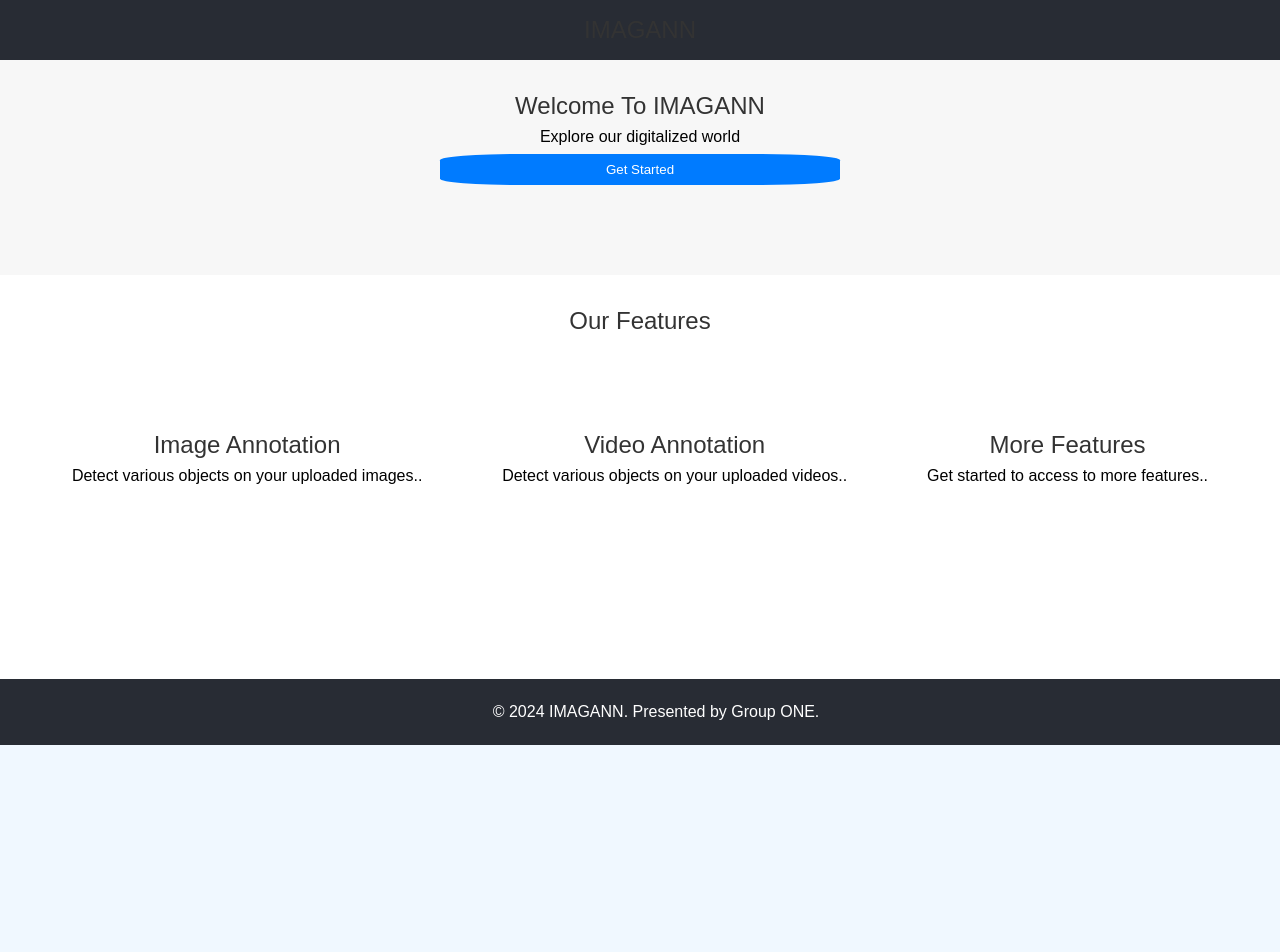
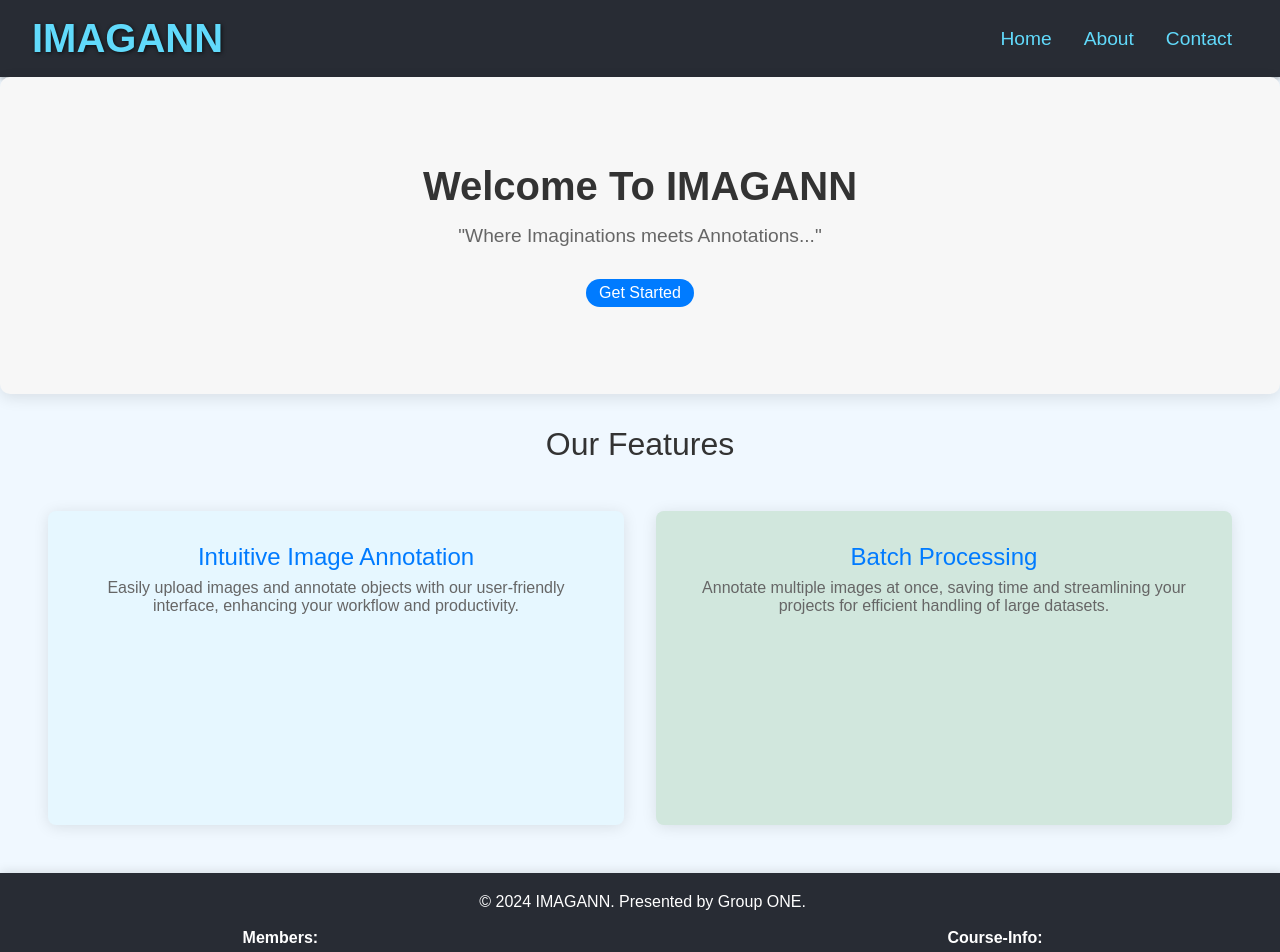
Before and after one commit to NevilleSuh/IMAGANN, a React (Create React App) app: page / in a window 1280 px wide. Shown: the top 952 px of the page. Before the commit the page ends 800 px from the top, so only its background shows below. Built offline with nearby package versions, Linux system fonts and the light colour scheme.

Commit message:
Huge amount of changes done on landing page on all the components

```diff
--- a/package.json
+++ b/package.json
@@ -3,6 +3,8 @@
   "version": "0.1.0",
   "private": true,
   "dependencies": {
+    "@fortawesome/free-brands-svg-icons": "^6.7.2",
+    "@fortawesome/react-fontawesome": "^0.2.2",
     "@testing-library/jest-dom": "^5.17.0",
     "@testing-library/react": "^13.4.0",
     "@testing-library/user-event": "^13.5.0",
--- a/src/App.css
+++ b/src/App.css
@@ -1,154 +1,129 @@
-/* Global Styles */
 body {
   margin: 0;
   font-family: Arial, Helvetica, sans-serif;
-  background-color: #f0f8ff; /* Light background color for the body */
+  background-color: #f0f8ff;
 }
 
 h1, h2, h3 {
   margin: 0;
-  text-align: center; /* Center headings */
-  color: #333; /* Darker color for better contrast */
-  font-weight: normal; /* Avoid bold if causing blur */
-  font-size: 24px; /* Adjust size as necessary */
+  text-align: center;
+  color: #333;
+  font-weight: normal;
+  font-size: 24px;
 }
 
 p {
   margin: 0.5rem 0;
 }
 
-/* Button Styles */
 button {
   cursor: pointer;
   border-radius: 5px;
-  padding: 10px 15px; /* Added padding for buttons */
-  border: none; /* Remove default border */
-  color: white; /* Button text color */
-  background-color: #007bff; /* Primary color */
-  transition: background-color 0.3s ease, transform 0.2s; /* Smooth transition */
+  padding: 10px 15px;
+  border: none;
+  color: white;
+  background-color: #007bff;
+  transition: background-color 0.3s ease, transform 0.2s;
 }
 
 button:hover {
-  background-color: #0056b3; /* Darker shade for hover effect */
-  transform: translateY(-2px); /* Slight lift on hover */
+  background-color: #0056b3;
+  transform: translateY(-2px);
 }
 
 button:disabled {
-  background-color: #cccccc; /* Gray for disabled buttons */
-  cursor: not-allowed; /* Change cursor style */
+  background-color: #cccccc;
+  cursor: not-allowed;
 }
 
-/* Container Styles */
 .container {
-  max-width: 800px; /* Limit width for better readability */
-  margin: 0 auto; /* Center the container */
-  padding: 20px; /* Add padding for layout */
-  background-color: white; /* White background for main content */
-  border-radius: 8px; /* Rounded corners */
-  box-shadow: 0 2px 15px rgba(0, 0, 0, 0.1); /* Soft shadow for depth */
+  max-width: 800px;
+  margin: 0 auto;
+  padding: 20px;
+  background-color: white;
+  border-radius: 8px;
+  box-shadow: 0 2px 15px rgba(0, 0, 0, 0.1);
 }
 
-/* Form Styles */
 form {
   display: flex;
-  flex-direction: column; /* Stack children vertically */
-  align-items: center; /* Center align items */
+  flex-direction: column;
+  align-items: center;
 }
 
-/* Label Form Styles */
 .label-form {
-  display: flex; /* Use flexbox for centering */
-  flex-direction: column; /* Stack items vertically */
-  align-items: center; /* Center align items */
-  margin-bottom: 20px; /* Space below the label form */
-  padding: 20px; /* Padding for better spacing */
-  border: 1px solid #007bff; /* Border for the label form */
-  border-radius: 8px; /* Rounded corners */
-  background-color: #f9f9f9; /* Light background for the form */
+  display: flex;
+  flex-direction: column;
+  align-items: center;
+  margin-bottom: 20px;
+  padding: 20px;
+  border: 1px solid #007bff;
+  border-radius: 8px;
+  background-color: #f9f9f9;
 }
 
-/* Header for Label Form */
 .label-form h2 {
-  color: #007bff; /* Primary color for section headers */
-  padding: 10px 0; /* Space above and below headers */
+  color: #007bff;
+  padding: 10px 0;
 }
 
-/* Input Field Styles */
 input[type="text"],
 input[type="file"],
 select {
-  padding: 12px 15px; /* More padding for comfort */
-  border: 1px solid #007bff; /* Consistent border color */
-  border-radius: 5px; /* Rounded corners */
-  width: 100%; /* Full width of the form */
-  max-width: 400px; /* Limit max width for better appearance */
-  margin-bottom: 15px; /* Space below inputs */
-  font-size: 16px; /* Increase font size */
-  transition: border-color 0.3s ease, box-shadow 0.3s ease; /* Smooth transitions */
+  padding: 12px 15px;
+  border: 1px solid #007bff;
+  border-radius: 5px;
+  width: 100%;
+  max-width: 400px;
+  margin-bottom: 15px;
+  font-size: 16px;
+  transition: border-color 0.3s ease, box-shadow 0.3s ease;
 }
 
 input[type="text"]:focus,
 select:focus {
-  border-color: #0056b3; /* Darker border on focus */
-  box-shadow: 0 0 5px rgba(0, 123, 255, 0.5); /* Soft glow effect */
+  border-color: #0056b3;
+  box-shadow: 0 0 5px rgba(0, 123, 255, 0.5);
 }
 
-/* Centering Styles for Inputs and Button */
 .label-form form {
-  display: flex; /* Use flexbox for centering */
-  flex-direction: column; /* Stack items vertically */
-  align-items: center; /* Center align items */
+  display: flex;
+  flex-direction: column;
+  align-items: center;
 }
 
-/* Adjust Button Styles */
-button {
-  cursor: pointer;
-  border-radius: 5px;
-  padding: 10px 15px; /* Added padding for buttons */
-  border: none; /* Remove default border */
-  color: white; /* Button text color */
-  background-color: #007bff; /* Primary color */
-  transition: background-color 0.3s ease, transform 0.2s; /* Smooth transition */
-  width: 100%; /* Full width for the button */
-  max-width: 400px; /* Limit max width for better appearance */
-}
-
-/* Annotation Canvas Styles */
 .annotation-canvas {
   position: relative;
   width: 100%;
   height: 500px;
-  background-color: #e6f7ff; /* Light blue background for the canvas */
+  background-color: #e6f7ff;
   background-size: contain;
-  background-position: center; /* Center the background image */
+  background-position: center;
   background-repeat: no-repeat;
   cursor: crosshair;
-  display: flex; /* Enable flexbox for centering */
-  align-items: center; /* Center items vertically */
-  justify-content: center; /* Center items horizontally */
-  margin-bottom: 20px; /* Space below the canvas */
+  display: flex;
+  align-items: center;
+  justify-content: center;
+  margin-bottom: 20px;
 }
 
-/* Centering Images in Annotation Canvas */
 .annotation-canvas img {
-  max-width: 100%; /* Ensure the image is responsive */
-  max-height: 100%; /* Ensure the image is responsive */
-  margin: auto; /* Center the image */
-  display: block; /* Make sure the image is a block element */
-  border: none; /* Remove any border */
+  max-width: 100%;
+  max-height: 100%;
+  margin: auto;
+  display: block;
+  border: none;
 }
 
-/* Additional Styling for Forms */
 .image-uploader {
-  margin-bottom: 20px; /* Space between sections */
+  margin-bottom: 20px;
 }
 
-.project-form h2{
-    color: #007bff; /* Primary color for section headers */
-    padding: 10px 0; /* Space above and below headers */
+.project-form h2 {
+  color: #007bff;
+  padding: 10px 0;
 }
 
-/* Annotation Box Styles */
 .annotation-box {
   position: absolute;
   border: 2px solid red;
@@ -160,7 +135,7 @@ button {
 }
 
 .annotation-box span {
-  color: black; /* Text color for label */
+  color: black;
   z-index: 1;
 }
 
@@ -173,41 +148,137 @@ button {
   z-index: 1;
 }
 
-/* Image Uploader Styles */
-.image-uploader {
-  margin-bottom: 20px; /* Space below the uploader */
+.image-uploader input[type="file"] {
+  padding: 10px;
+  border: 1px solid #007bff;
+  border-radius: 5px;
+  background-color: white;
+  cursor: pointer;
 }
 
-.image-uploader input[type="file"] {
-  padding: 10px; /* Padding for the file input */
-  border: 1px solid #007bff; /* Border color */
-  border-radius: 5px; /* Rounded corners */
-  background-color: white; /* Background color */
-  cursor: pointer; /* Pointer cursor for file input */
-}
-
-/* Project Form Styles */
 .project-form {
   margin-bottom: 50px;
   margin-top: 50px;
 }
 
-/* Button Container Styles */
 .button-container {
-  display: flex; /* Use flexbox for alignment */
-  justify-content: center; /* Center the buttons horizontally */
-  margin: 20px 0; /* Add some margin above and below */
+  display: flex;
+  justify-content: center;
+  margin: 20px 0;
 }
 
-/* Button Styles */
 .button-container button {
-  width: 120px; /* Set a fixed width for the buttons */
-  margin: 0 10px; /* Add some spacing between buttons */
+  width: 120px;
+  margin: 0 10px;
 }
 
-/* File input styles */
 .file-input {
   display: flex;
   justify-content: center;
   margin: 20px 0;
 }
+
+footer {
+  background-color: #282c34;
+  color: white;
+  text-align: center;
+  padding: 1rem;
+  width: 100%;
+  box-shadow: 0 -2px 10px rgba(0, 0, 0, 0.1);
+}
+
+.header {
+  padding: 1rem 2rem;
+  background-color: #282c34;
+  color: white;
+  display: flex;
+  justify-content: space-between;
+  align-items: center;
+  box-shadow: 0 2px 5px rgba(0, 0, 0, 0.3);
+}
+
+.header-title {
+  font-size: 2.5rem; /* Increased font size */
+  font-weight: bold; /* Ensure it's bold */
+  margin: 0;
+  color: #61dafb; /* Bright color for visibility */
+  text-shadow: 1px 1px 4px rgba(0, 0, 0, 0.7); /* Added text shadow for contrast */
+}
+
+.nav-list {
+  list-style: none;
+  display: flex;
+  margin: 0;
+  padding: 0;
+}
+
+.nav-item {
+  margin: 0 1rem;
+}
+
+.nav-link {
+  color: #61dafb; /* Same bright color as the title */
+  text-decoration: none;
+  font-size: 1.2rem; /* Slightly larger text */
+  transition: color 0.3s;
+}
+
+.nav-link:hover {
+  color: #ffffff; /* Change color on hover */
+}
+
+.features-section {
+  padding: 2rem;
+  background-color: #f0f8ff; /* Light background for contrast */
+  text-align: center;
+}
+
+.features-title {
+  font-size: 2rem;
+  margin-bottom: 2rem;
+  color: #333;
+}
+
+.features-container {
+  display: flex;
+  justify-content: space-between; /* Space out the feature cards evenly */
+  align-items: flex-start;
+}
+
+.feature-card {
+  background-color: #ffffff; /* Base color for the cards */
+  border-radius: 8px;
+  box-shadow: 0 2px 15px rgba(0, 0, 0, 0.1);
+  padding: 2rem;
+  margin: 1rem;
+  flex: 1; /* Allow cards to grow equally */
+  height: 250px; /* Set a fixed height for the cards */
+  transition: transform 0.3s;
+}
+
+/* Individual feature card background colors */
+.feature-card:nth-child(1) {
+  background-color: #e6f7ff; /* Light blue */
+}
+
+.feature-card:nth-child(2) {
+  background-color: #d1e7dd; /* Light green */
+}
+
+.feature-card:nth-child(3) {
+  background-color: #fff3cd; /* Light yellow */
+}
+
+.feature-card:hover {
+  transform: translateY(-5px);
+}
+
+.feature-title {
+  font-size: 1.5rem;
+  color: #007bff; /* Primary color for titles */
+  margin-bottom: 0.5rem;
+}
+
+.feature-description {
+  color: #666; /* Subtle color for descriptions */
+}
--- a/src/components/Features.js
+++ b/src/components/Features.js
@@ -1,20 +1,47 @@
-import React from 'react';
+import React, { useEffect, useState } from 'react';
+import '../App.css'; // Ensure this is correct if you have global styles
 
-function Features(){
+function Features() {
     const features = [
-        {id: 1, title: 'Image Annotation', description: 'Detect various objects on your uploaded images..'},
-        {id: 2, title: 'Video Annotation', description: 'Detect various objects on your uploaded videos..'},
-        {id: 3, title: 'More Features', description: 'Get started to access to more features..'}
+        {
+            id: 1,
+            title: 'Intuitive Image Annotation',
+            description: 'Easily upload images and annotate objects with our user-friendly interface, enhancing your workflow and productivity.'
+        },
+        {
+            id: 2,
+            title: 'Batch Processing',
+            description: 'Annotate multiple images at once, saving time and streamlining your projects for efficient handling of large datasets.'
+        },
+        {
+            id: 3,
+            title: 'Customizable Annotations',
+            description: 'Utilize a variety of annotation tools and options to tailor your annotations to specific project needs, ensuring precision and clarity.'
+        }
     ];
 
-    return(
-        <section style={{padding: '2rem', backgroundColor: '#fff', height: '9cm'}}>
-            <h2>Our Features</h2>
-            <div style={{display: 'flex', justifyContent: 'space-around', alignItems: 'center', marginTop: '5rem'}}>
-                {features.map((feature)=>(
-                    <div key={feature.id} style={{textAlign: 'center', margin: '1rem'}}>
-                        <h3>{feature.title}</h3>
-                        <p>{feature.description}</p>
+    const [displayedFeatures, setDisplayedFeatures] = useState([]);
+    const [currentIndex, setCurrentIndex] = useState(0);
+
+    useEffect(() => {
+        if (currentIndex < features.length) {
+            const timeout = setTimeout(() => {
+                setDisplayedFeatures((prev) => [...prev, features[currentIndex]]);
+                setCurrentIndex((prevIndex) => prevIndex + 1);
+            }, 2000); // Change features every 2 seconds
+
+            return () => clearTimeout(timeout);
+        }
+    }, [currentIndex]);
+
+    return (
+        <section className="features-section">
+            <h2 className="features-title">Our Features</h2>
+            <div className="features-container">
+                {displayedFeatures.map((feature) => (
+                    <div key={feature.id} className="feature-card">
+                        <h3 className="feature-title">{feature.title}</h3>
+                        <p className="feature-description">{feature.description}</p>
                     </div>
                 ))}
             </div>
--- a/src/components/Footer.js
+++ b/src/components/Footer.js
@@ -1,9 +1,65 @@
 import React from 'react';
+import { FontAwesomeIcon } from '@fortawesome/react-fontawesome';
+import { faFacebook, faTwitter, faInstagram, faLinkedin } from '@fortawesome/free-brands-svg-icons';
 
-function Footer(){
-    return(
-        <footer style={{padding: '1rem', backgroundColor: '#282c34', color: 'white', textAlign: 'center', position:'fixed', width: '100%'}}>
-            <p>&copy; 2024 IMAGANN. Presented by Group ONE.</p>
+function Footer() {
+    return (
+        <footer style={{
+            display: 'flex',
+            flexDirection: 'column',
+            alignItems: 'center',
+            padding: '1rem',
+            backgroundColor: '#282c34',
+            color: 'white',
+            width: '97.9%',
+            height: '12cm',
+            boxShadow: '0 -2px 10px rgba(0, 0, 0, 0.1)',
+        }}>
+            <p style={{ margin: '0', lineHeight: '1.6' }}>&copy; 2024 IMAGANN. Presented by Group ONE.</p>
+            <div style={{
+                display: 'flex',
+                justifyContent: 'space-between',
+                width: '100%',
+                maxWidth: '800px',
+                marginTop: '10px',
+                alignItems: 'center', // Align items vertically in the center
+            }}>
+                <div style={{ display: 'flex', flexDirection: 'column', alignItems: 'flex-start', marginRight: '20px'}}>
+                    <h4 style={{ margin: '0', lineHeight: '1.6' }}>Members:</h4>
+                    <p style={{ margin: '0', lineHeight: '1.6' }}>ABONWI NEVIL SUH</p>
+                    <p style={{ margin: '0', lineHeight: '1.6' }}>ALEMNGU TERENCE NGULEFAC</p>
+                    <p style={{ margin: '0', lineHeight: '1.6' }}>STILL TO BE SAID</p>
+                </div>
+                <div style={{ display: 'flex', flexDirection: 'column', alignItems: 'flex-end' }}>
+                    <h4 style={{ margin: '0', lineHeight: '1.6' }}>Course-Info:</h4>
+                    <p style={{ margin: '0', lineHeight: '1.6' }}>Course Supervisor: Mr. MBIETCHEU CAESAR</p>
+                    <p style={{ margin: '0', lineHeight: '1.6' }}>Course Title: Web Programming</p>
+                    <p style={{ margin: '0', lineHeight: '1.6' }}>Course Code: CS101</p>
+                </div>
+            </div>
+            <div style={{
+                marginTop: '10px',
+                display: 'flex',
+                gap: '10px', // Space between icons
+            }}>
+                <a href="https://facebook.com" target="_blank" rel="noopener noreferrer">
+                    <FontAwesomeIcon icon={faFacebook} style={{ color: 'white', fontSize: '1.5rem' }} />
+                </a>
+                <a href="https://twitter.com" target="_blank" rel="noopener noreferrer">
+                    <FontAwesomeIcon icon={faTwitter} style={{ color: 'white', fontSize: '1.5rem' }} />
+                </a>
+                <a href="https://instagram.com" target="_blank" rel="noopener noreferrer">
+                    <FontAwesomeIcon icon={faInstagram} style={{ color: 'white', fontSize: '1.5rem' }} />
+                </a>
+                <a href="https://linkedin.com" target="_blank" rel="noopener noreferrer">
+                    <FontAwesomeIcon icon={faLinkedin} style={{ color: 'white', fontSize: '1.5rem' }} />
+                </a>
+            </div>
+            <div style={{ marginTop: '10px' }}>
+                <a href="/about" style={{ color: 'white', marginRight: '15px', lineHeight: '1.6' }}>About Us</a>
+                <a href="/privacy" style={{ color: 'white', marginRight: '15px', lineHeight: '1.6' }}>Privacy Policy</a>
+                <a href="/terms" style={{ color: 'white', lineHeight: '1.6' }}>Terms of Service</a>
+            </div>
         </footer>
     );
 }
--- a/src/components/Header.js
+++ b/src/components/Header.js
@@ -1,9 +1,23 @@
 import React from 'react';
+import '../App.css';
 
-function Header(){
-    return(
-        <header style={{padding: '1rem', backgroundColor: '#282c34', color: 'white'}}>
-            <h1>IMAGANN</h1>
+function Header() {
+    return (
+        <header className="header">
+            <h1 className="header-title">IMAGANN</h1>
+            <nav>
+                <ul className="nav-list">
+                    <li className="nav-item">
+                        <a href="/" className="nav-link">Home</a>
+                    </li>
+                    <li className="nav-item">
+                        <a href="/about" className="nav-link">About</a>
+                    </li>
+                    <li className="nav-item">
+                        <a href="/contact" className="nav-link">Contact</a>
+                    </li>
+                </ul>
+            </nav>
         </header>
     );
 }
--- a/src/components/Hero.js
+++ b/src/components/Hero.js
@@ -1,17 +1,51 @@
 import React from 'react';
 import { Link } from 'react-router-dom';
+import '../App.css'; // Ensure this is correct if you have global styles
 
-function Hero(){
-    // const navigate = useNavigate();
-
-    return(
-        <section style={{padding: '2rem', textAlign: 'center', backgroundColor: '#f7f7f7', height: '4cm'}}>
+function Hero() {
+    return (
+        <section style={{
+            padding: '4rem 2rem',
+            textAlign: 'center',
+            backgroundColor: '#f7f7f7',
+            // height: 'calc(100vh - 8rem)',
+            height: '5cm',
+            display: 'flex',
+            flexDirection: 'column',
+            justifyContent: 'center',
+            alignItems: 'center',
+            position: 'relative',
+            overflow: 'hidden', // Hide overflow if necessary
+            boxShadow: '0 4px 15px rgba(0, 0, 0, 0.1)',
+            borderRadius: '10px',
+        }}>
             <div className='heroContents'>
-                <h1>Welcome To IMAGANN</h1>
-                <p>Explore our digitalized world</p>
+                <h1 style={{
+                    fontSize: '2.5rem',
+                    fontWeight: 'bold',
+                    color: '#333',
+                    marginBottom: '1rem',
+                }}>Welcome To IMAGANN</h1>
+                <p style={{
+                    fontSize: '1.2rem',
+                    color: '#666',
+                    marginBottom: '2rem',
+                }}>"Where Imaginations meets Annotations..."</p>
                 <Link to='/AnnotationPlatform'>
-                    <button style={{padding: '0.5rem 1rem', backgroundColor: '#007bff', color: 'white', border: 'none', borderRadius: '20%'}}>
-                    Get Started
+                    <button style={{
+                        padding: '0.3rem 0.8rem',
+                        fontSize: '1rem',
+                        backgroundColor: '#007bff',
+                        color: 'white',
+                        border: 'none',
+                        borderRadius: '50px',
+                        cursor: 'pointer',
+                        transition: 'background-color 0.3s, transform 0.3s',
+                    }}
+                    onMouseEnter={(e) => e.currentTarget.style.backgroundColor = '#0056b3'}
+                    onMouseLeave={(e) => e.currentTarget.style.backgroundColor = '#007bff'}
+                    >
+                        Get Started
                     </button>
                 </Link>
             </div>
```
Also changed, not shown: 1 other file (tests, documents, lock files or other folders).
